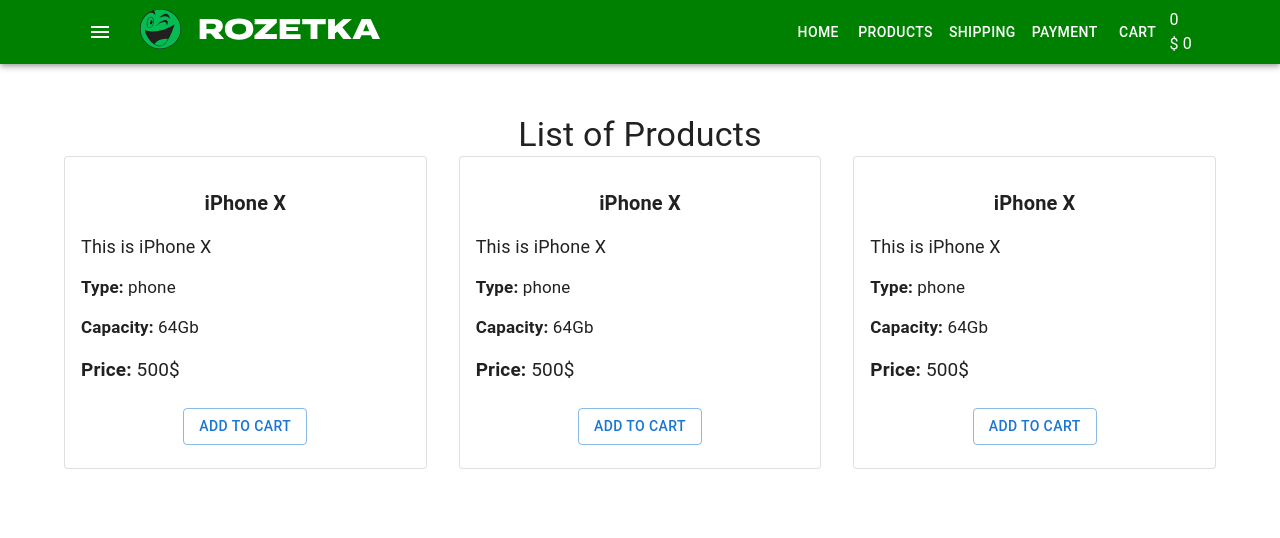
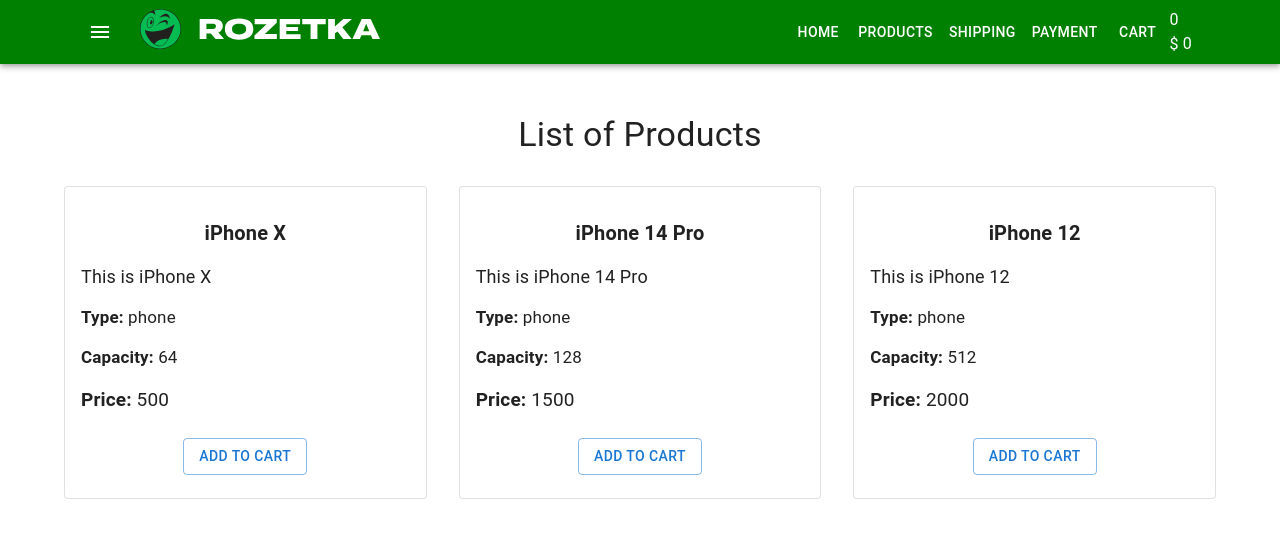
Before and after one commit to Zanydka/react-16-09, a React (Create React App) app: page / in a window 1280 px wide. Shown: the top 538 px of the page. Built offline with nearby package versions, Linux system fonts and the light colour scheme; the HTML template or start-up script is replaced by a standard one.

Commit message:
add props ProductsListItem

```diff
--- a/src/components/Products/ProductsList.tsx
+++ b/src/components/Products/ProductsList.tsx
@@ -14,13 +14,31 @@
                 spacing={4}
             >
                 <Grid item xs={12} sm={6} md={4}>
-                    <ProductsListItem />
+                    <ProductsListItem
+                        title="iPhone X"
+                        desc="This is iPhone X"
+                        type="phone"
+                        capacity="64"
+                        price={500}
+                    />
                 </Grid>
                 <Grid item xs={12} sm={6} md={4}>
-                    <ProductsListItem />
+                    <ProductsListItem
+                        title="iPhone 14 Pro"
+                        desc="This is iPhone 14 Pro"
+                        type="phone"
+                        capacity="128"
+                        price={1500}
+                    />
                 </Grid>
                 <Grid item xs={12} sm={6} md={4}>
-                    <ProductsListItem />
+                    <ProductsListItem
+                        title="iPhone 12"
+                        desc="This is iPhone 12"
+                        type="phone"
+                        capacity="512"
+                        price={2000}
+                    />
                 </Grid>
             </Grid>
         </>
--- a/src/components/Products/ProductsListItem.tsx
+++ b/src/components/Products/ProductsListItem.tsx
@@ -1,22 +1,28 @@
 import { Button, Card, CardActions, CardContent } from '@mui/material'
 import './ProductsListItem.scss'
 
-type Props = {}
+type Props = {
+    title: string
+    desc: string
+    type: string
+    capacity: string
+    price: number
+}
 
 const ProductsListItem = (props: Props) => {
     return (
         <Card className="product" variant="outlined">
             <CardContent>
-                <div className="product-title">iPhone X</div>
-                <div className="product-decs">This is iPhone X</div>
+                <div className="product-title">{props.title}</div>
+                <div className="product-decs">{props.desc}</div>
                 <div className="product-features">
-                    <span>Type:</span> phone
+                    <span>Type:</span> {props.type}
                 </div>
                 <div className="product-features">
-                    <span>Capacity:</span> 64Gb
+                    <span>Capacity:</span> {props.capacity}
                 </div>
                 <div className="product-price">
-                    <span>Price:</span> 500$
+                    <span>Price:</span> {props.price}
                 </div>
             </CardContent>
             <CardActions className="btns-wrap">
--- a/src/pages/Home/Home.tsx
+++ b/src/pages/Home/Home.tsx
@@ -6,7 +6,12 @@
 const Home = (props: Props) => {
     return (
         <>
-            <Typography variant="h4" component="h1" align="center">
+            <Typography
+                variant="h4"
+                component="h1"
+                align="center"
+                sx={{ marginBottom: '30px' }}
+            >
                 List of Products{' '}
             </Typography>
             <ProductsList />
```
